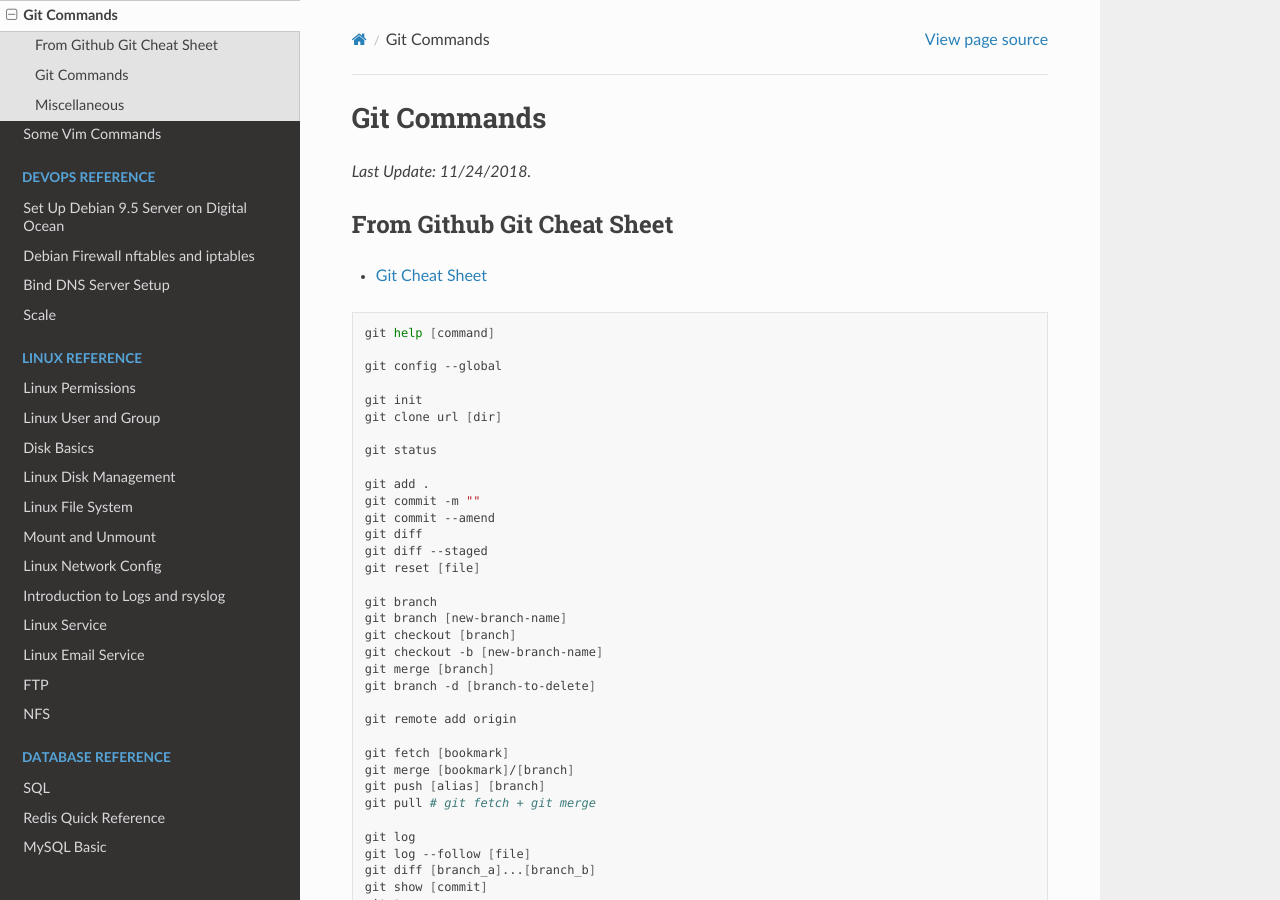
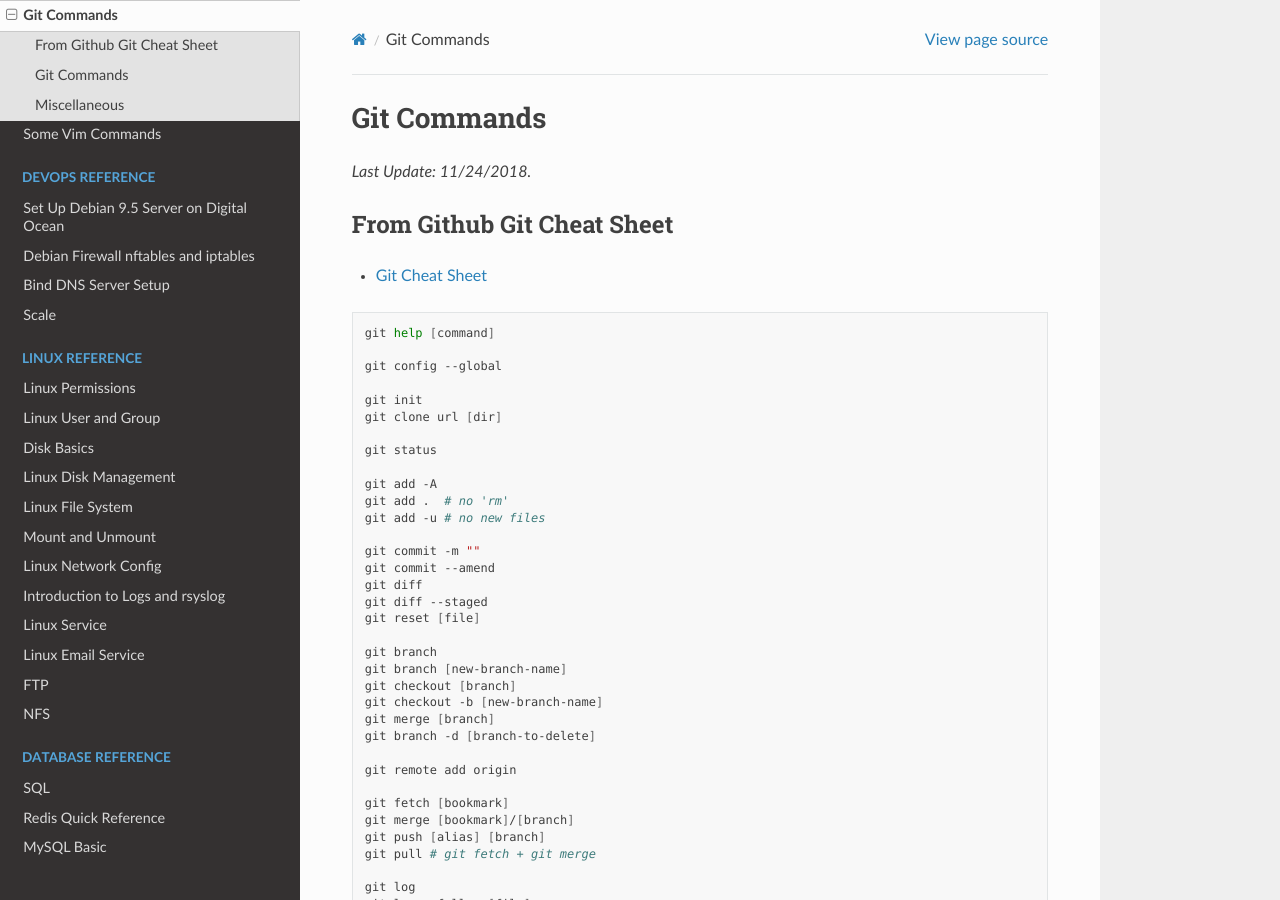
Before and after one commit to snowme34/snowme34.com, a Sphinx documentation site: the page built from docs/source/reference/commands/git-commands.md, in a window 1280 px wide and 900 px high. Built offline with Sphinx 7.4.7 and the Read the Docs theme 2.0.0, drawn with Linux system fonts in a browser that asks for light colours.

Commit message:
update git command

```diff
--- a/docs/source/reference/commands/git-commands.md
+++ b/docs/source/reference/commands/git-commands.md
@@ -16,7 +16,10 @@ git clone url [dir]
 
 git status
 
-git add .
+git add -A
+git add .  # no 'rm'
+git add -u # no new files
+
 git commit -m ""
 git commit --amend
 git diff
```
